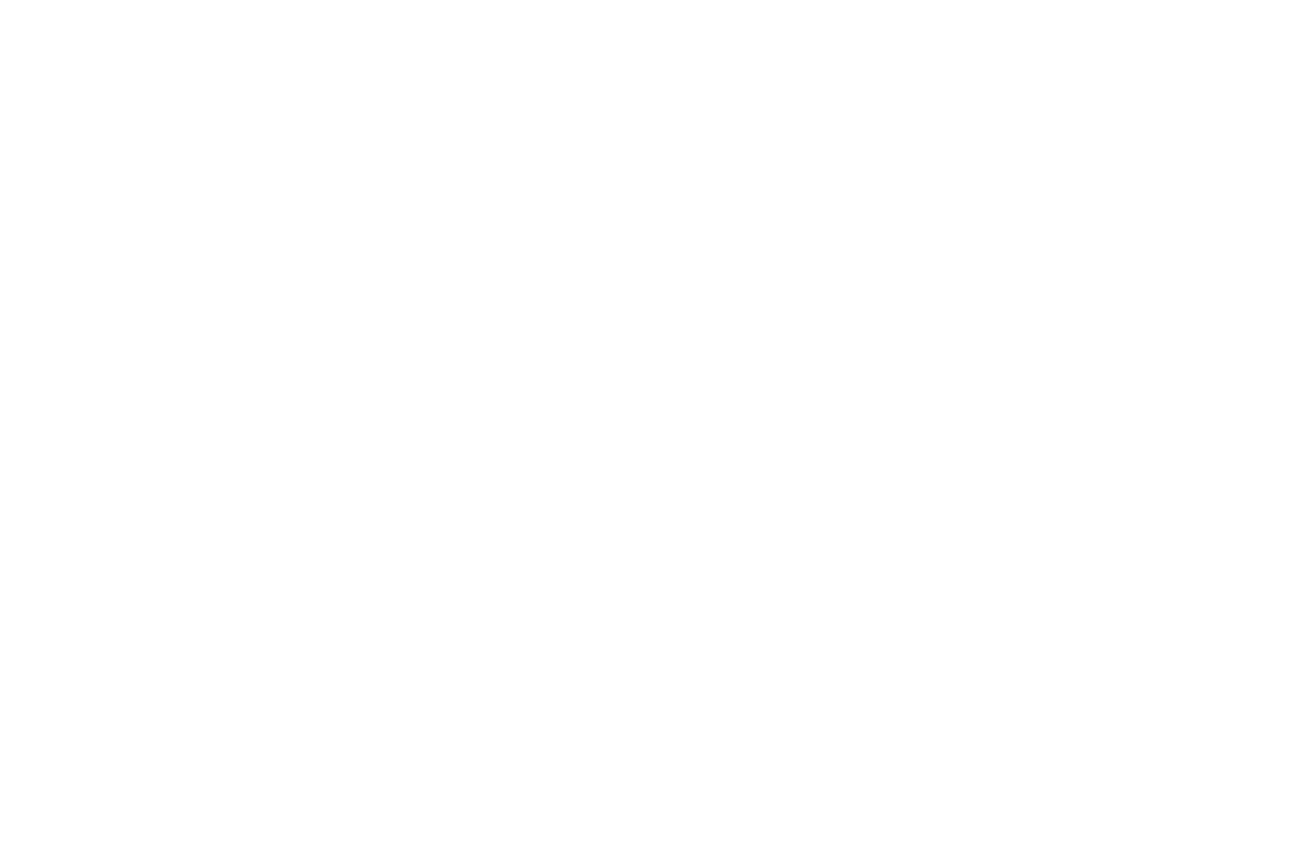
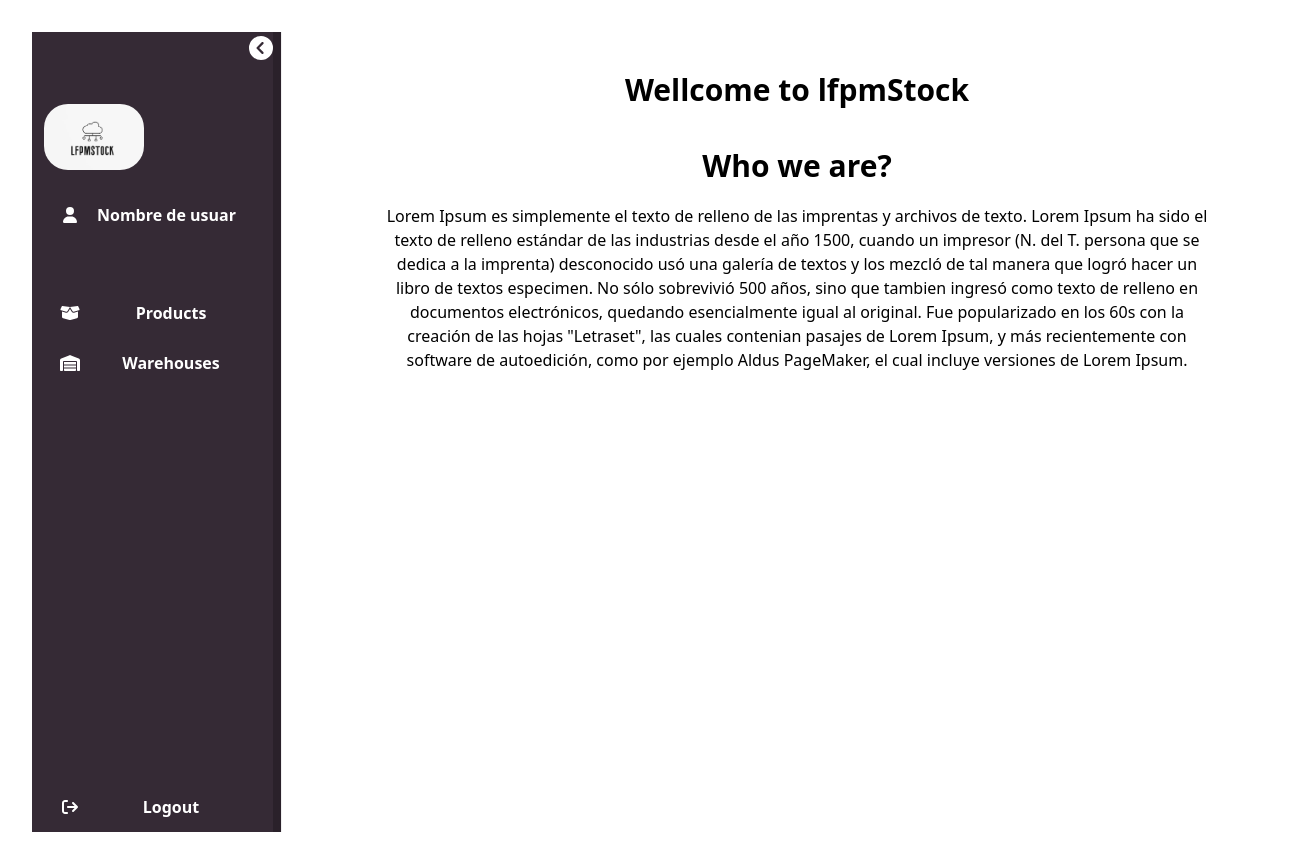
Before and after one commit to lufepama/myme-inventory-frontend-lfpm, a React (Vite) app: page /home in a window 1280 px wide. Shown: the whole page, 1312 px wide, since content can reach past the window. Before the commit the page ends 800 px from the top, so only its background shows below. Built offline with nearby package versions, Linux system fonts and the light colour scheme.

Commit message:
Add sidebar and home

```diff
--- a/src/Routes.jsx
+++ b/src/Routes.jsx
@@ -3,6 +3,7 @@
 
 import Login from './pages/Login';
 import Signup from './pages/Signup';
+import Home from './pages/Home';
 
 import { AuthenticationProvider } from './context/AuthenticationContext';
 import { ProSidebarProvider } from 'react-pro-sidebar';
@@ -12,6 +13,7 @@
         <ProSidebarProvider>
             <AuthenticationProvider>
                 <Switch>
+                    <Route path='/home/' component={Home} />
                     <Route path='/login/' component={Login} />
                     <Route path='/signup/' component={Signup} />
                 </Switch>
--- a/src/components/shared/Header.jsx
+++ b/src/components/shared/Header.jsx
@@ -8,7 +8,7 @@
     return (
         <div className='w-full bg-primary-color h-20 py-2 px-8'>
             <div className='flex flex-row justify-between'>
-                <Link href='/home'>
+                <Link href='/home/'>
                     <img
                         src={logo}
                         width={100}
--- a/src/components/shared/SidebarLayout.jsx
+++ b/src/components/shared/SidebarLayout.jsx
@@ -1,23 +1,26 @@
 import React from 'react'
 import { Sidebar, Menu, MenuItem } from 'react-pro-sidebar';
 import { FontAwesomeIcon } from '@fortawesome/react-fontawesome'
-import { faHome } from '@fortawesome/free-solid-svg-icons'
+import { faWarehouse } from '@fortawesome/free-solid-svg-icons'
 import { faUser } from '@fortawesome/free-solid-svg-icons'
 import { faDollar } from '@fortawesome/free-solid-svg-icons'
-import { faArrowUpRightDots } from '@fortawesome/free-solid-svg-icons'
+import { faBoxOpen } from '@fortawesome/free-solid-svg-icons'
 import { faGear } from '@fortawesome/free-solid-svg-icons'
 import { faArrowRightFromBracket } from '@fortawesome/free-solid-svg-icons'
 import { faCircleChevronRight } from '@fortawesome/free-solid-svg-icons'
 import { faCircleChevronLeft } from '@fortawesome/free-solid-svg-icons'
 import { useProSidebar } from 'react-pro-sidebar'
 import { useAuth } from '../../hooks/useAuth';
-import Link from 'wouter'
+import logo from '../../assets/logo.png'
+import Link, { useLocation } from 'wouter'
 
 
 const SidebarLayout = ({ children }) => {
 
     const { collapseSidebar, collapsed } = useProSidebar()
     const { onLogout, fullName } = useAuth()
+    const [_, navigate] = useLocation()
+
 
     const handleCollapse = () => {
         collapseSidebar()
@@ -36,63 +39,51 @@
                                 />
                             </div>
                             <div className='flex flex-4 flex-col pt-8 mr-2 mt-10'>
-                                {/* <Image
-                                    src={'/images/logo.jpg'}
+                                <img
+                                    src={logo}
                                     width={100}
                                     height={100}
-                                    className='rounded-2xl ml-3'
+                                    className='rounded-3xl ml-3 cursor-pointer'
                                     alt='trading logo'
-                                    onClick={() => { router.push('/home') }}
-                                /> */}
+                                    onClick={() => { navigate('/home/') }}
+                                />
                                 <MenuItem
                                     className='mt-5'
-                                    icon={<FontAwesomeIcon className='text-white' icon={faUser} />}
+                                    icon={<FontAwesomeIcon className='text-white menu-icon-text' icon={faUser} />}
 
                                 >
-                                    <p className='font-semibold text-white'>{fullName.length > 0 ? fullName : 'Nombre de usuario'}</p>
+                                    <p className='font-semibold text-white menu-icon-text'>{fullName.length > 0 ? fullName : 'Nombre de usuario'}</p>
                                 </MenuItem>
                             </div>
                             <div className='flex-1 mt-12'>
+
                                 <MenuItem
-                                    icon={<FontAwesomeIcon className='text-white' icon={faHome} />}
+                                    icon={<FontAwesomeIcon className='text-white menu-icon-text' icon={faBoxOpen} />}
                                 // routerLink={<Link href='/home' />}
                                 >
-                                    <p className='font-semibold text-white'>Inicio</p>
+                                    <p className='font-semibold text-white menu-icon-text'>Products</p>
                                 </MenuItem>
                                 <MenuItem
-                                    icon={<FontAwesomeIcon className='text-white' icon={faDollar} />}
+                                    icon={<FontAwesomeIcon className='text-white menu-icon-text' icon={faWarehouse} />}
                                 // routerLink={<Link href='/strategies' />}
                                 >
-                                    <p className='font-semibold text-white'>Estrategias</p>
+                                    <p className='font-semibold text-white menu-icon-text'>Warehouses</p>
                                 </MenuItem>
+                            </div>
+                            <div className='w-full'>
 
                                 <MenuItem
-                                    icon={<FontAwesomeIcon className='text-white' icon={faArrowUpRightDots} />}
-                                // routerLink={<Link href='/market' />}
-                                >
-                                    <p className='font-semibold text-white'>Mercado</p>
-                                </MenuItem>
-
-                            </div>
-                            <div className='w-full'>
-                                <MenuItem
-                                    icon={<FontAwesomeIcon className='text-white' icon={faGear} />}
-                                // routerLink={<Link href='/configuration' />}
-                                >
-                                    <p className='font-semibold text-white'>Configuracion</p>
-                                </MenuItem>
-                                <MenuItem
-                                    icon={<FontAwesomeIcon className='text-white' icon={faArrowRightFromBracket} />}
+                                    icon={<FontAwesomeIcon className='text-white menu-icon-text' icon={faArrowRightFromBracket} />}
                                     onClick={() => onLogout()}
                                 >
-                                    <p className='font-semibold text-white'>Salir</p>
+                                    <p className='font-semibold text-white menu-icon-text'>Logout</p>
                                 </MenuItem>
                             </div>
                         </Menu>
                     </div>
 
                 </Sidebar>
-                <main className='bg-primary-color w-full h-full lg:p-10 sm:p-3 '>
+                <main className='bg-white w-full h-full lg:p-10 sm:p-3 '>
                     {children}
                 </main>
             </div>
--- a/src/index.css
+++ b/src/index.css
@@ -3,9 +3,9 @@
 @tailwind utilities;
 
 .css-dip3t8 {
-    background-color: #323b5b !important;
+    background-color: #352A35 !important;
     border-right-width: 8px;
-    border-right-color: #3f4a72;
+    border-right-color: #2a212a;
 }
 
 .css-1bdadyq:hover {
@@ -47,3 +47,7 @@
     color: white;
     margin-left: 2px;
 }
+
+.css-16jkw2k:hover .menu-icon-text {
+    color: black !important;
+}
--- /dev/null
+++ b/src/pages/Home.jsx
@@ -0,0 +1,28 @@
+import React from 'react'
+import SidebarLayout from '../components/shared/SidebarLayout'
+
+const Home = () => {
+    return (
+        <SidebarLayout>
+            <div className='flex flex-col pl-14 pr-14'>
+                <h1 className='font-bold text-3xl text-center'>Wellcome to lfpmStock</h1>
+                <div className='flex flex-col mt-10'>
+                    <h1 className='font-bold text-3xl mb-5'>Who we are?</h1>
+                    <p>
+                        Lorem Ipsum es simplemente el texto de relleno de las imprentas y archivos de texto.
+                        Lorem Ipsum ha sido el texto de relleno estándar de las industrias desde el año 1500,
+                        cuando un impresor (N. del T. persona que se dedica a la imprenta) desconocido usó una
+                        galería de textos y los mezcló de tal manera que logró hacer un libro de textos especimen.
+                        No sólo sobrevivió 500 años, sino que tambien ingresó como texto de relleno en documentos
+                        electrónicos, quedando esencialmente igual al original. Fue popularizado en los 60s con la
+                        creación de las hojas "Letraset", las cuales contenian pasajes de Lorem Ipsum, y más recientemente
+                        con software de autoedición, como por ejemplo Aldus PageMaker, el cual incluye versiones de
+                        Lorem Ipsum.
+                    </p>
+                </div>
+            </div>
+        </SidebarLayout>
+    )
+}
+
+export default Home
```
